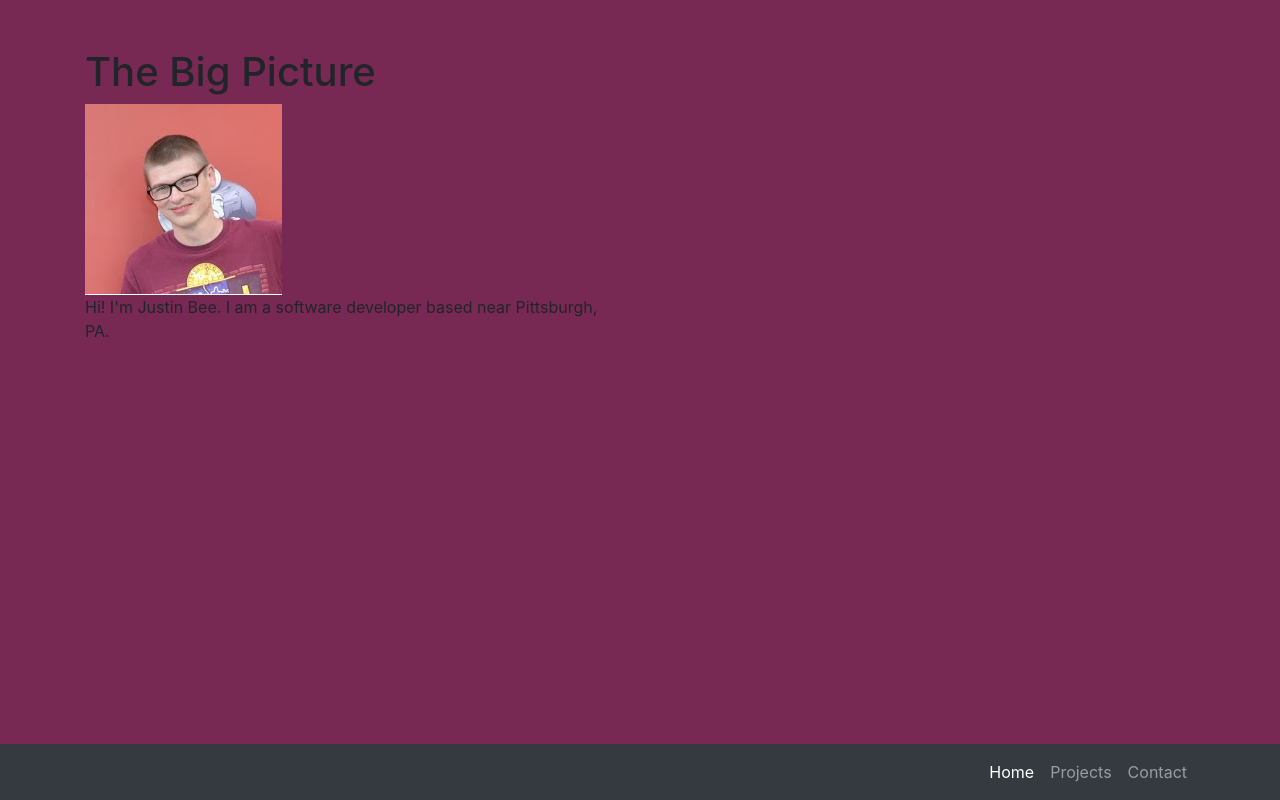
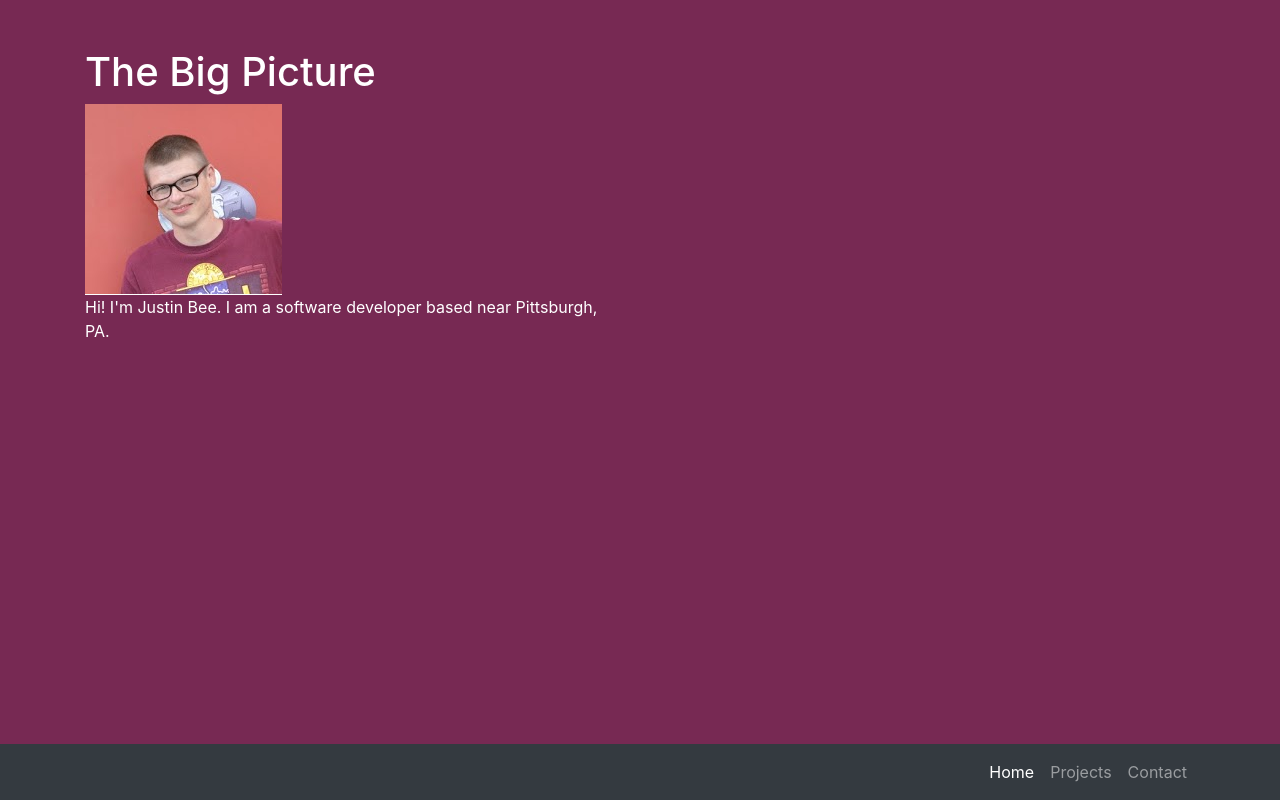
Before and after one commit to Justin-Bee/Justin-Bee.github.io, a website: page index.html in a window 1280 px wide. Drawn offline with Linux system fonts and the light colour scheme.

Commit message:
Update index.html

```diff
--- a/index.html
+++ b/index.html
@@ -51,7 +51,7 @@
     <div class="container">
       <div class="row">
         <div class="col-lg-6">
-          <h1 class="mt-5">The Big Picture</h1>
+          <h1 class="mt-5" style="color:white;">The Big Picture</h1>
             </div>
       </div>
       <div class="row">
@@ -61,7 +61,7 @@
       </div>
       <div class="row">
         <div class="col-lg-6">
-          <p>Hi! I'm Justin Bee. I am a software developer based near Pittsburgh, PA.</p>
+          <p style="color:white;">Hi! I'm Justin Bee. I am a software developer based near Pittsburgh, PA.</p>
             </div>
       </div>
     </div>
```
